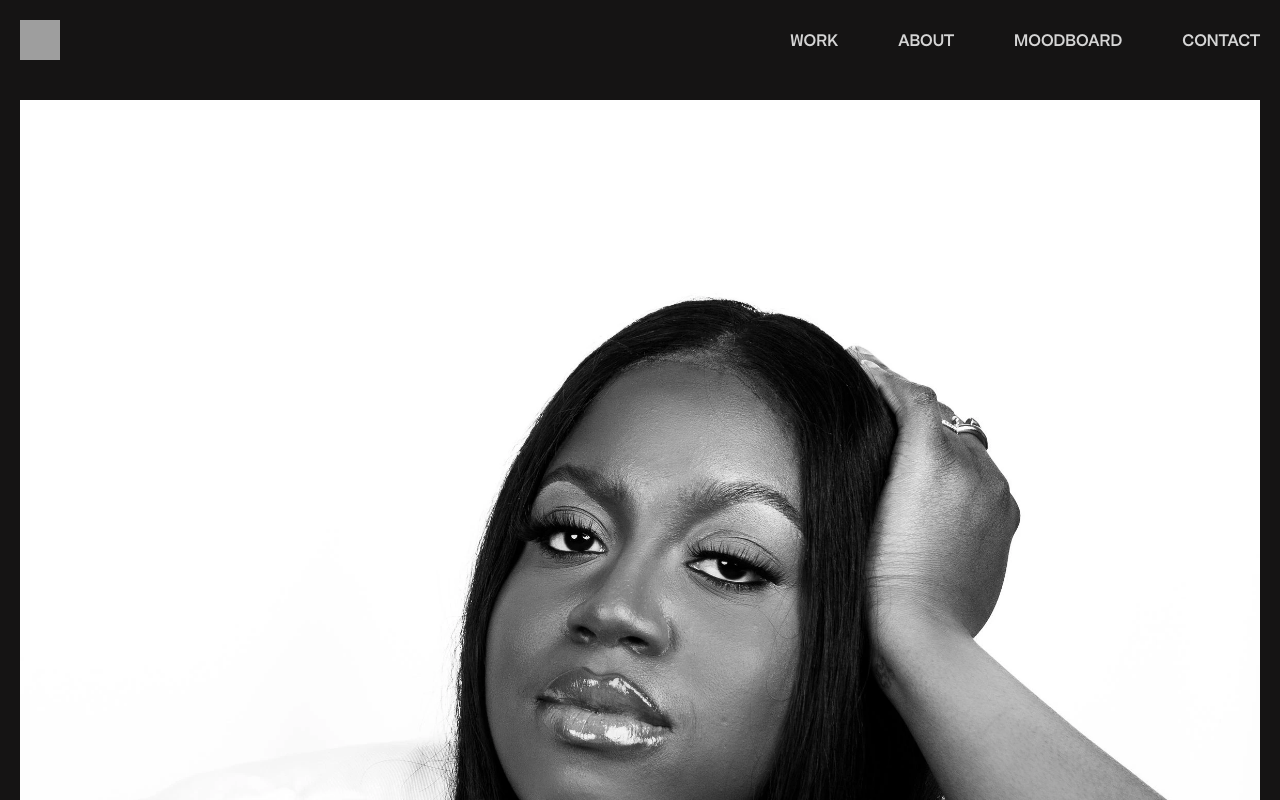
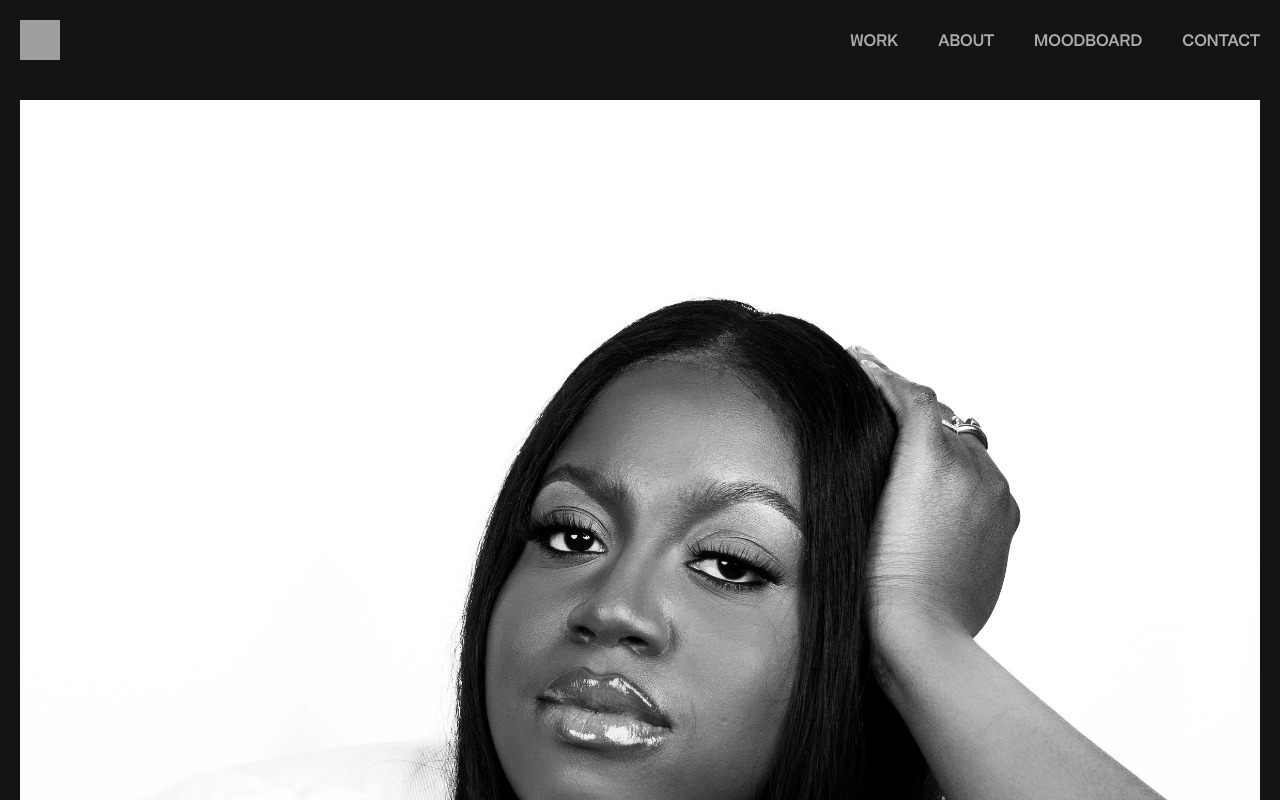
Before and after one commit to Akinloluwa-Adedijo/issy-website, a React (Vite) app: page / in a window 1280 px wide. Shown: the top 800 px of the page. Built offline with nearby package versions, Linux system fonts and the light colour scheme; grey boxes are pictures that could not be loaded.

Commit message:
added default hover on mobile

```diff
--- a/src/components/Header/Header.tsx
+++ b/src/components/Header/Header.tsx
@@ -106,7 +106,8 @@ const Header = () => {
   const isMobile = useMobile();
 
   return (
-    <header className="relative flex flex-col w-full z-20">
+    // <header className="relative flex flex-col w-full z-20">
+    <header className="flex flex-col w-full z-20">
       <div className="flex justify-between items-center py-5 px-5">
         <div>
           <Link to={"/"}>
@@ -122,7 +123,7 @@ const Header = () => {
 
         <nav className="flex uppercase justify-between items-center">
           <ul
-            className="hidden sm:flex justify-between items-center gap-15"
+            className="hidden sm:flex justify-between items-center gap-10"
             aria-hidden={isMobile ? "true" : "false"}
           >
             {navLinks.map((link, index) => (
@@ -130,7 +131,7 @@ const Header = () => {
                 to={link.href}
                 key={index}
                 onClick={() => setIsOpen(false)}
-                className="text-lg uppercase"
+                className="text-lg uppercase text-neutral-400 hover:text-white transition-colors duration-300"
               >
                 {link.name}
               </Link>
--- a/src/components/WorkCard/WorkCard.tsx
+++ b/src/components/WorkCard/WorkCard.tsx
@@ -3,6 +3,7 @@ import CustomImage from "../CustomImage/CustomImage";
 import { workData } from "../../data/data";
 import { Link } from "react-router-dom";
 import { motion } from "framer-motion";
+import { useMobile } from "../../hooks/use-mobile";
 
 interface WorkCardProps {
   // Define the props if needed, e.g. project data
@@ -18,6 +19,7 @@ const variants = {
 
 const WorkCard = ({ project }: WorkCardProps) => {
   const [hover, setHover] = useState(false);
+  const isMobile = useMobile();
 
   const getGridStyle = () => {
     if (!project.gridCol) return {};
@@ -56,7 +58,7 @@ const WorkCard = ({ project }: WorkCardProps) => {
             style={{ backgroundColor: `var(--color-${project.accentColor})` }}
             variants={variants}
             initial="hidden"
-            animate={hover ? "visible" : "hidden"}
+            animate={hover || isMobile ? "visible" : "hidden"}
           ></motion.div>
         </div>
         <div>
```
